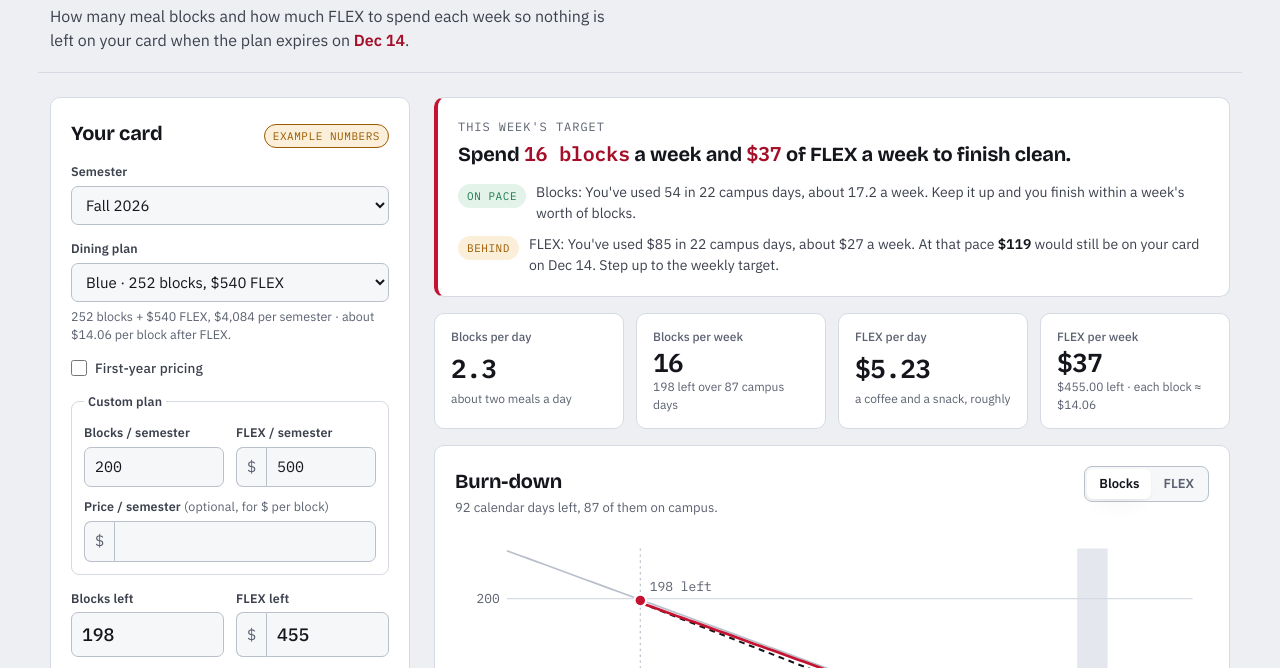
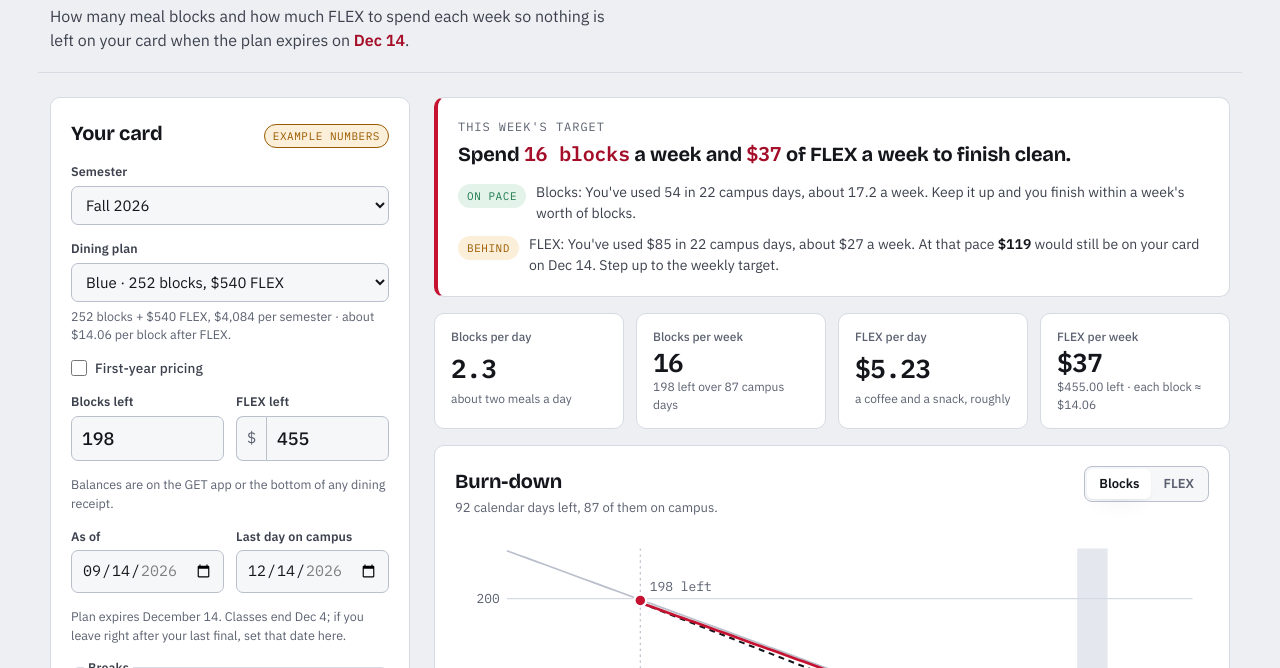
Before and after one commit to J0shuaLiu/BlockPacer, a plain HTML site: page index.html in a window 1280 px wide. Shown: the part 131-799 px from the top of the page. Drawn offline with nearby package versions, Linux system fonts and the light colour scheme.

Commit message:
Scrollable input panel; fix hidden chip and custom fields

```diff
--- a/styles.css
+++ b/styles.css
@@ -74,6 +74,7 @@
 }
 
 * { box-sizing: border-box; }
+[hidden] { display: none !important; }
 html { -webkit-text-size-adjust: 100%; }
 body {
   margin: 0;
@@ -113,8 +114,12 @@ h1 { font-size: clamp(38px, 6vw, 64px); font-weight: 800; line-height: .98; lett
   background: var(--surface); border: 1px solid var(--line); border-radius: var(--radius);
 }
 .card { padding: 20px; }
-.panel { padding: 20px; position: sticky; top: 16px; }
-@media (max-width: 860px) { .panel { position: static; } }
+.panel {
+  padding: 20px; position: sticky; top: 16px;
+  max-height: calc(100dvh - 32px); overflow-y: auto; overscroll-behavior: contain;
+  scrollbar-width: thin; scrollbar-color: var(--line-strong) transparent;
+}
+@media (max-width: 860px) { .panel { position: static; max-height: none; overflow: visible; } }
 .results { display: grid; gap: 16px; min-width: 0; }
 
 .panel-head { display: flex; align-items: baseline; justify-content: space-between; gap: 8px; margin-bottom: 14px; }
```
